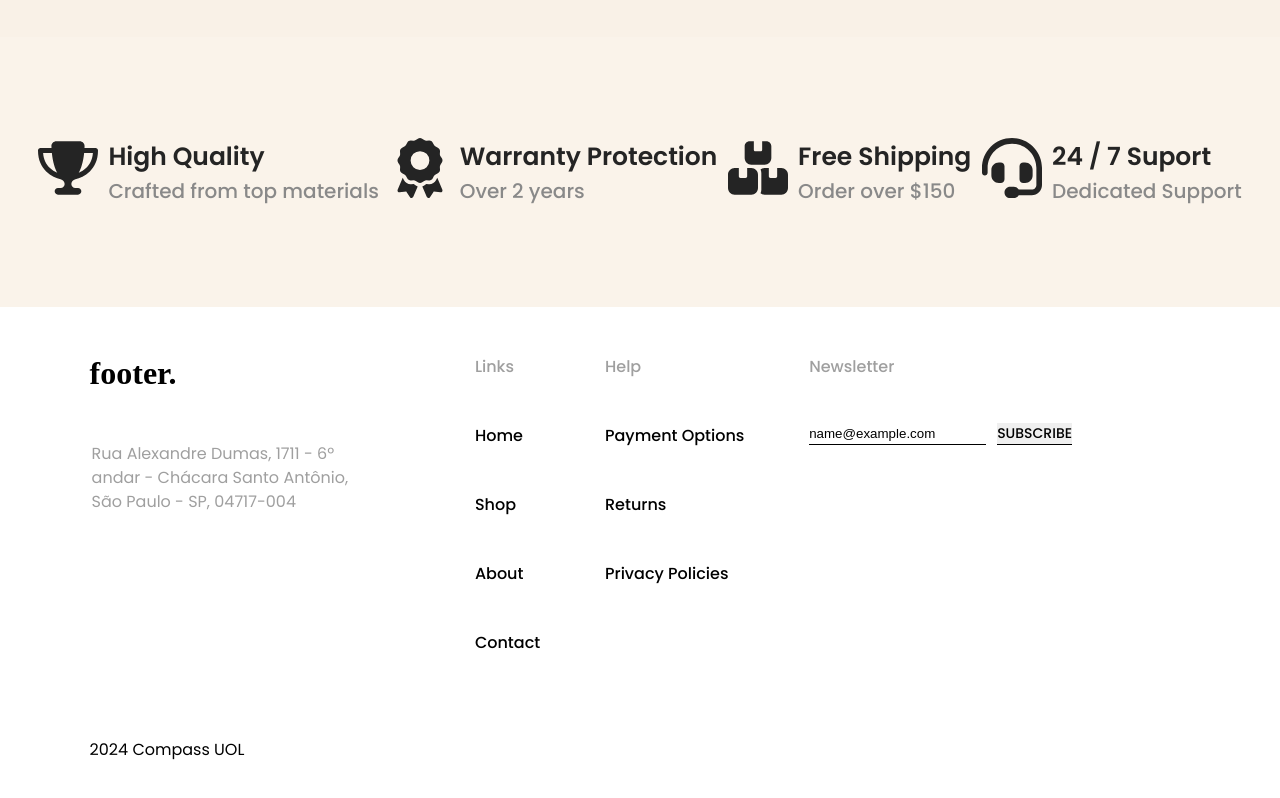
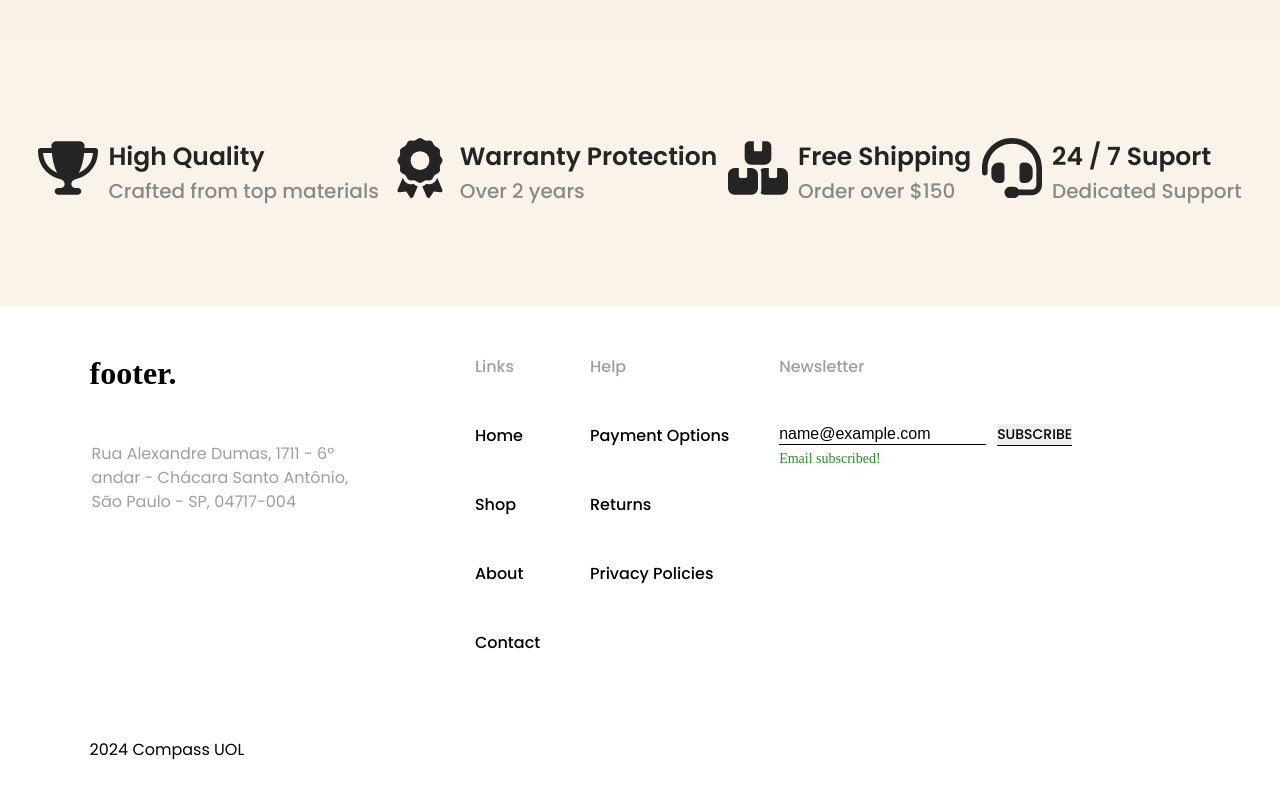
Before and after one commit to GabrielDeon/react-product-list, a React (Vite) app: page / in a window 1280 px wide. Both pictures are taken after typing "name@example.com" into the empty fields and a click on the button "SUBSCRIBE". Shown: the part 779-1577 px from the top of the page. Built offline with nearby package versions, Linux system fonts and the light colour scheme.

Commit message:
fix: Upgrate email verification

```diff
--- a/src/App.css
+++ b/src/App.css
@@ -305,6 +305,7 @@ header {
   border-bottom: 1px solid black;
   margin-right: 11px;
   line-height: 21px;
+  font-size: 16px;
 }
 
 .fctNewsletter button{
@@ -324,5 +325,18 @@ header {
   border-bottom: 1px solid black;
 }
 
+.error {
+  font-size: 14px;
+  display: block;
+  color: red;
+  margin-top: 5px;
+}
+
+.sucess {
+  font-size: 14px;
+  display: block;
+  color: rgb(37, 142, 37);
+  margin-top: 5px;
+}
 
 /*-----------------------------Footer Section End---------------------------*/
--- a/src/components/Footer.jsx
+++ b/src/components/Footer.jsx
@@ -2,7 +2,7 @@ import React from "react";
 
 function Footer() {
   const [email, setEmail] = React.useState("");
-  const [emailError, setEmailError] = React.useState("");
+  const [emailStatus, setEmailStatus] = React.useState("");
 
   function validateEmail($email) {
     var reg = /^([A-Za-z0-9_\-\.])+\@([A-Za-z0-9_\-\.])+\.([A-Za-z]{2,4})$/;
@@ -17,9 +17,9 @@ function Footer() {
     event.preventDefault();
 
     if (validateEmail(email)) {
-      setEmailError("");
+      setEmailStatus("sucess");
     } else {
-      setEmailError("Email inválido!");
+      setEmailStatus("error");
     }
   };
 
@@ -76,8 +76,8 @@ function Footer() {
                   value={email}
                   onChange={handleEmailChange}
                 ></input>
-                {emailError && <span className="error">{emailError}</span>}
                 <button type="submit">SUBSCRIBE</button>
+                {emailStatus && <span className={emailStatus}> {emailStatus == "sucess"? "Email subscribed!": "Invalid Email!" }  </span>}
               </form>
             </div>
           </div>
```
